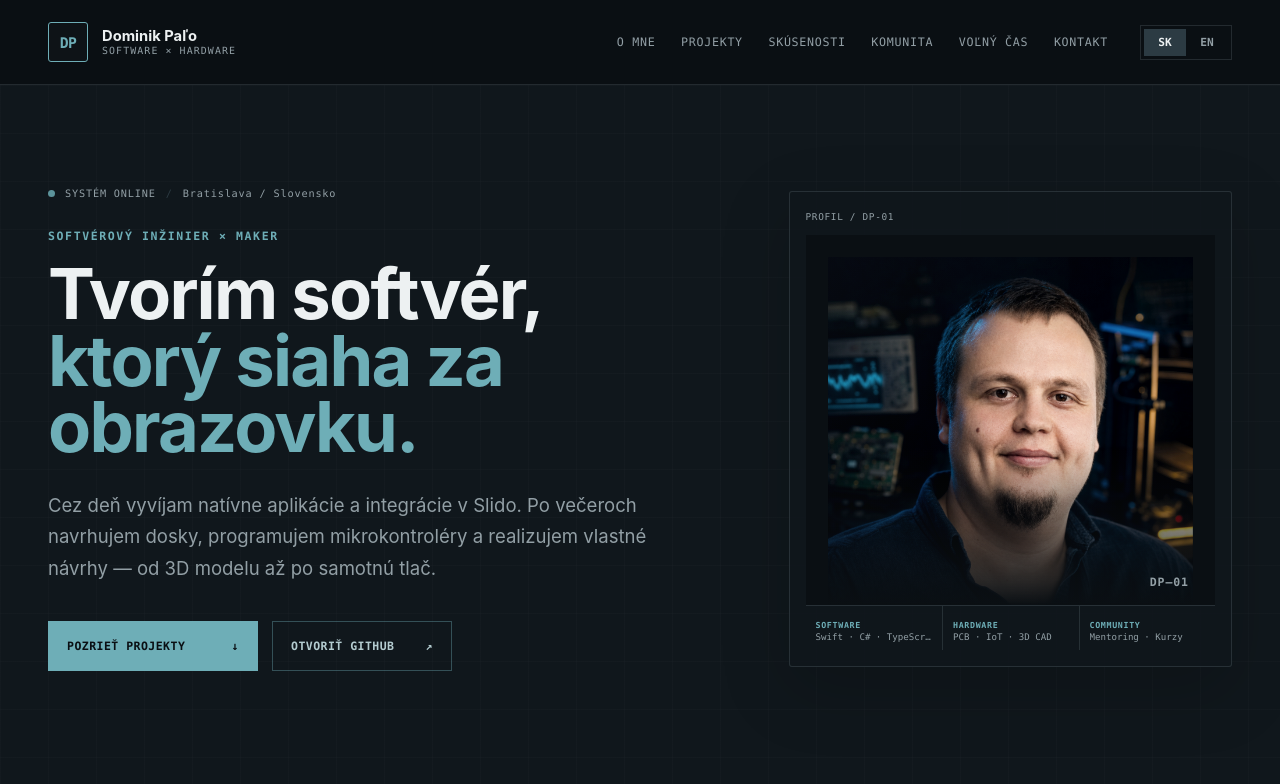
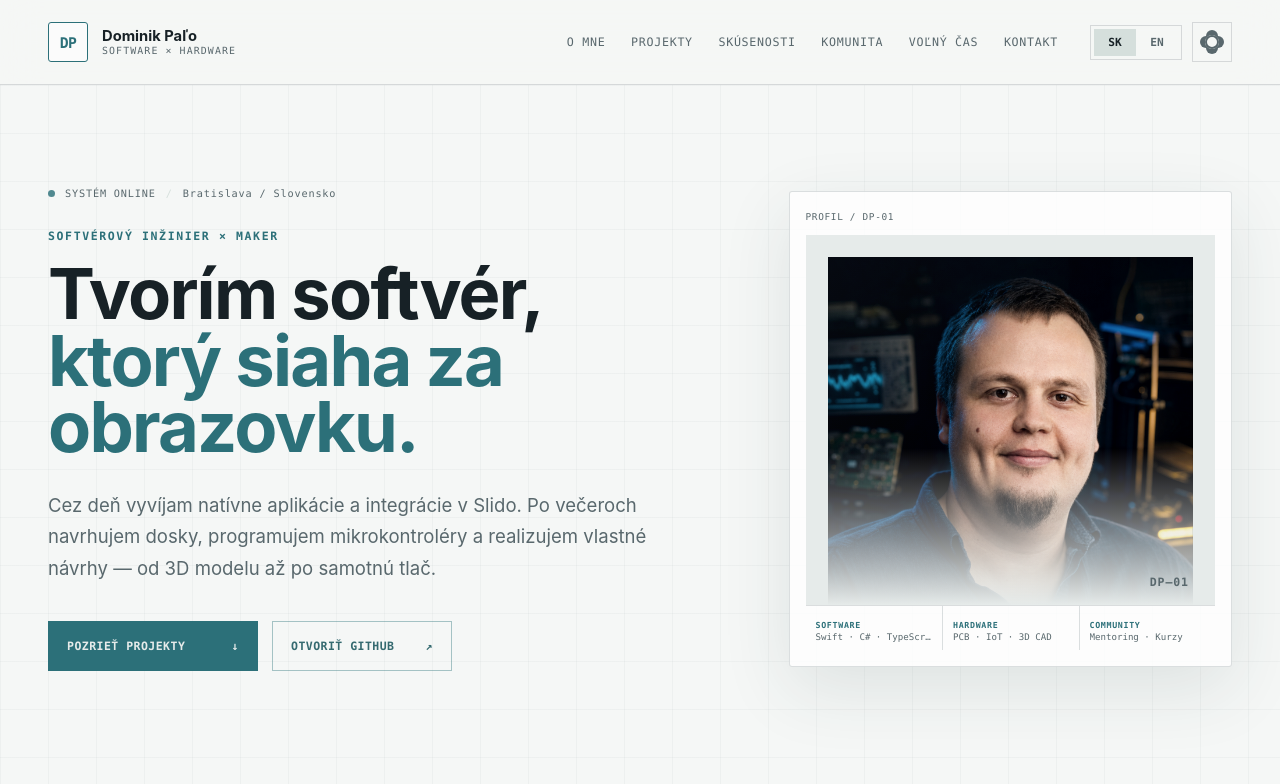
Before and after one commit to DominikPalo/dominikpalo.github.io, a React (Vite) app: page / in a window 1280 px wide. Shown: the top 784 px of the page. Built offline with nearby package versions, Linux system fonts and the light colour scheme.

Commit message:
Add system-aware light and dark themes

```diff
--- a/app/globals.css
+++ b/app/globals.css
@@ -1,4 +1,5 @@
 :root {
+  color-scheme: dark;
   --navy-950: #0a0f13;
   --navy-900: #10171c;
   --navy-850: #141d23;
@@ -16,6 +17,26 @@
   --font-mono: "SFMono-Regular", "Cascadia Code", Menlo, Consolas, monospace;
 }
 
+html[data-theme="light"] {
+  color-scheme: light;
+  --navy-950: #e6ebea;
+  --navy-900: #f5f7f6;
+  --navy-850: #edf1f0;
+  --navy-800: #e3e9e7;
+  --navy-700: #d5dfdc;
+  --cyan: #2c7079;
+  --cyan-soft: #356a70;
+  --yellow: #8d6b29;
+  --white: #172126;
+  --muted: #59686d;
+  --line: rgba(37, 60, 67, 0.16);
+  --line-strong: rgba(44, 112, 121, 0.4);
+}
+
+html[data-theme="dark"] {
+  color-scheme: dark;
+}
+
 * {
   box-sizing: border-box;
 }
@@ -217,6 +238,12 @@ img {
   padding: 3px;
 }
 
+.header-controls {
+  display: flex;
+  align-items: center;
+  gap: 10px;
+}
+
 .language-switch button {
   min-width: 42px;
   border: 0;
@@ -230,6 +257,60 @@ img {
 .language-switch button.active {
   background: var(--navy-700);
   color: var(--white);
+}
+
+.theme-switch {
+  display: grid;
+  width: 40px;
+  height: 40px;
+  flex: 0 0 40px;
+  place-items: center;
+  border: 1px solid var(--line);
+  background: transparent;
+  color: var(--muted);
+  cursor: pointer;
+  transition:
+    border-color 180ms ease,
+    color 180ms ease,
+    background-color 180ms ease;
+}
+
+.theme-switch:hover,
+.theme-switch:focus-visible {
+  outline: 0;
+  border-color: var(--line-strong);
+  background: rgba(110, 174, 183, 0.06);
+  color: var(--cyan);
+}
+
+.theme-icon {
+  display: none;
+  position: relative;
+  width: 14px;
+  height: 14px;
+}
+
+html[data-theme="light"] .theme-icon-light,
+html[data-theme="dark"] .theme-icon-dark {
+  display: block;
+}
+
+.theme-icon-light {
+  border: 2px solid currentColor;
+  border-radius: 50%;
+  box-shadow:
+    0 -6px 0 -1px currentColor,
+    0 6px 0 -1px currentColor,
+    -6px 0 0 -1px currentColor,
+    6px 0 0 -1px currentColor;
+}
+
+.theme-icon-dark {
+  border: 2px solid currentColor;
+  border-top-color: transparent;
+  border-right-color: transparent;
+  border-radius: 50%;
+  transform: rotate(24deg);
 }
 
 .hero {
@@ -1555,7 +1636,89 @@ html.maker-mode .corner {
   color: var(--cyan);
 }
 
+html[data-theme="light"] body::before {
+  background: linear-gradient(180deg, rgba(23, 33, 38, 0.02), transparent 34%);
+}
+
+html[data-theme="light"] body::after {
+  background: radial-gradient(circle at 78% 8%, rgba(44, 112, 121, 0.07), transparent 30%);
+}
+
+html[data-theme="light"] .site-header {
+  background: rgba(245, 247, 246, 0.9);
+}
+
+html[data-theme="light"] .brand-mark,
+html[data-theme="light"] .metric,
+html[data-theme="light"] .identity-panel,
+html[data-theme="light"] .maker-panel,
+html[data-theme="light"] .community-shell {
+  background: rgba(255, 255, 255, 0.56);
+}
+
+html[data-theme="light"] .hero {
+  background:
+    linear-gradient(rgba(37, 60, 67, 0.035) 1px, transparent 1px),
+    linear-gradient(90deg, rgba(37, 60, 67, 0.035) 1px, transparent 1px);
+  background-size: 48px 48px;
+}
+
+html[data-theme="light"] .profile-system {
+  background: rgba(255, 255, 255, 0.78);
+  box-shadow: 0 22px 70px rgba(37, 60, 67, 0.11);
+}
+
+html[data-theme="light"] .work-section,
+html[data-theme="light"] .hobbies-section {
+  background: rgba(230, 235, 234, 0.5);
+}
+
+html[data-theme="light"] .project-card,
+html[data-theme="light"] .hobby-card,
+html[data-theme="light"] .contact-channel {
+  background: rgba(255, 255, 255, 0.72);
+}
+
+html[data-theme="light"] .project-open {
+  background: rgba(245, 247, 246, 0.9);
+  color: var(--white);
+}
+
+html[data-theme="light"] .ride-visual,
+html[data-theme="light"] .travel-visual {
+  background:
+    linear-gradient(rgba(37, 60, 67, 0.035) 1px, transparent 1px),
+    linear-gradient(90deg, rgba(37, 60, 67, 0.035) 1px, transparent 1px),
+    var(--navy-950);
+}
+
+html[data-theme="light"] .motorcycle-outline,
+html[data-theme="light"] .asia-map-outline {
+  opacity: 0.48;
+  filter: invert(38%) sepia(20%) saturate(890%) hue-rotate(139deg) brightness(90%) contrast(88%);
+}
+
+html[data-theme="light"] .contact-field input,
+html[data-theme="light"] .contact-field textarea {
+  background: rgba(230, 235, 234, 0.58);
+}
+
+html[data-theme="light"] .contact-field input::placeholder,
+html[data-theme="light"] .contact-field textarea::placeholder {
+  color: rgba(70, 86, 92, 0.65);
+}
+
+html[data-theme="light"] .contact-field input:focus-visible,
+html[data-theme="light"] .contact-field textarea:focus-visible {
+  background: rgba(255, 255, 255, 0.88);
+}
+
 .maker-easter-egg {
+  --navy-950: #0a0f13;
+  --white: #edf1f2;
+  --muted: #929fa5;
+  --cyan: #35e6ff;
+  --yellow: #ffd540;
   position: fixed;
   right: 24px;
   bottom: 24px;
--- a/app/page.tsx
+++ b/app/page.tsx
@@ -3,6 +3,10 @@
 import { useEffect, useRef, useState } from "react";
 
 type Language = "sk" | "en";
+type Theme = "light" | "dark";
+type ThemeSource = "system" | "user" | null;
+
+const THEME_STORAGE_KEY = "palo-theme";
 
 const copy = {
   sk: {
@@ -16,6 +20,9 @@ const copy = {
     },
     skip: "Preskočiť na obsah",
     languageLabel: "Zmeniť jazyk na angličtinu",
+    themeSwitch: "Zmeniť farebný režim",
+    themeSwitchToLight: "Prepnúť na svetlý režim",
+    themeSwitchToDark: "Prepnúť na tmavý režim",
     status: "SYSTÉM ONLINE",
     location: "Bratislava / Slovensko",
     eyebrow: "SOFTVÉROVÝ INŽINIER × MAKER",
@@ -206,6 +213,9 @@ const copy = {
     },
     skip: "Skip to content",
     languageLabel: "Switch language to Slovak",
+    themeSwitch: "Change color mode",
+    themeSwitchToLight: "Switch to light mode",
+    themeSwitchToDark: "Switch to dark mode",
     status: "SYSTEM ONLINE",
     location: "Bratislava / Slovakia",
     eyebrow: "SOFTWARE ENGINEER × MAKER",
@@ -391,6 +401,8 @@ export default function Home() {
   const [language, setLanguage] = useState<Language>("sk");
   const [messageSent, setMessageSent] = useState(false);
   const [makerMode, setMakerMode] = useState(false);
+  const [theme, setTheme] = useState<Theme | null>(null);
+  const [themeSource, setThemeSource] = useState<ThemeSource>(null);
   const brandTapCount = useRef(0);
   const lastBrandTap = useRef(0);
   const t = copy[language];
@@ -398,6 +410,60 @@ export default function Home() {
   useEffect(() => {
     document.documentElement.lang = language;
   }, [language]);
+
+  useEffect(() => {
+    const currentTheme =
+      document.documentElement.dataset.theme === "light" ? "light" : "dark";
+    let source: ThemeSource = "system";
+
+    try {
+      const storedTheme = window.localStorage.getItem(THEME_STORAGE_KEY);
+      source = storedTheme === "light" || storedTheme === "dark" ? "user" : "system";
+    } catch {
+      // System theme remains the source when browser storage is unavailable.
+    }
+
+    setTheme(currentTheme);
+    setThemeSource(source);
+  }, []);
+
+  useEffect(() => {
+    if (!theme) {
+      return;
+    }
+
+    const root = document.documentElement;
+    const themeColor = document.querySelector<HTMLMetaElement>(
+      'meta[name="theme-color"]',
+    );
+
+    root.dataset.theme = theme;
+    root.style.colorScheme = theme;
+    themeColor?.setAttribute("content", theme === "dark" ? "#10171c" : "#f5f7f6");
+
+    if (themeSource === "user") {
+      try {
+        window.localStorage.setItem(THEME_STORAGE_KEY, theme);
+      } catch {
+        // The selected theme still applies for this visit when storage is unavailable.
+      }
+    }
+  }, [theme, themeSource]);
+
+  useEffect(() => {
+    if (themeSource !== "system") {
+      return;
+    }
+
+    const systemTheme = window.matchMedia("(prefers-color-scheme: dark)");
+    const syncWithSystem = (event: MediaQueryListEvent | MediaQueryList) => {
+      setTheme(event.matches ? "dark" : "light");
+    };
+
+    syncWithSystem(systemTheme);
+    systemTheme.addEventListener("change", syncWithSystem);
+    return () => systemTheme.removeEventListener("change", syncWithSystem);
+  }, [themeSource]);
 
   useEffect(() => {
     const query = new URLSearchParams(window.location.search);
@@ -475,6 +541,21 @@ export default function Home() {
     }
   };
 
+  const handleThemeToggle = () => {
+    const currentTheme =
+      theme ?? (document.documentElement.dataset.theme === "light" ? "light" : "dark");
+
+    setThemeSource("user");
+    setTheme(currentTheme === "dark" ? "light" : "dark");
+  };
+
+  const themeSwitchLabel =
+    theme === "dark"
+      ? t.themeSwitchToLight
+      : theme === "light"
+        ? t.themeSwitchToDark
+        : t.themeSwitch;
+
   return (
     <main id="content">
       <a className="skip-link" href="#about">
@@ -510,6 +591,7 @@ export default function Home() {
             <a href="#contact">{t.nav.contact}</a>
           </nav>
 
+          <div className="header-controls">
             <div className="language-switch" aria-label={t.languageLabel}>
               <button
                 type="button"
@@ -526,6 +608,18 @@ export default function Home() {
                 aria-pressed={language === "en"}
               >
                 EN
+              </button>
+            </div>
+
+            <button
+              className="theme-switch"
+              type="button"
+              onClick={handleThemeToggle}
+              aria-label={themeSwitchLabel}
+              title={themeSwitchLabel}
+            >
+              <span className="theme-icon theme-icon-light" aria-hidden="true" />
+              <span className="theme-icon theme-icon-dark" aria-hidden="true" />
             </button>
           </div>
         </div>
--- a/index.html
+++ b/index.html
@@ -12,7 +12,31 @@
       name="description"
       content="Dominik Paľo (Dominik Palo) je senior softvérový inžinier v Slido/Cisco, maker a lektor z Bratislavy so záujmom o hardvér, IoT a 3D tlač."
     />
-    <meta name="theme-color" content="#061522" />
+    <meta name="theme-color" content="#10171c" />
+    <script>
+      (() => {
+        let storedTheme = null;
+
+        try {
+          storedTheme = localStorage.getItem("palo-theme");
+        } catch {
+          // System preference is still available when browser storage is blocked.
+        }
+
+        const theme =
+          storedTheme === "light" || storedTheme === "dark"
+            ? storedTheme
+            : matchMedia("(prefers-color-scheme: dark)").matches
+              ? "dark"
+              : "light";
+
+        document.documentElement.dataset.theme = theme;
+        document.documentElement.style.colorScheme = theme;
+        document
+          .querySelector('meta[name="theme-color"]')
+          ?.setAttribute("content", theme === "dark" ? "#10171c" : "#f5f7f6");
+      })();
+    </script>
     <link rel="canonical" href="https://palo.sk/" />
     <link rel="me" href="https://github.com/DominikPalo" />
     <link rel="me" href="https://www.linkedin.com/in/dpalo" />
@@ -67,7 +91,7 @@
             "url": "https://palo.sk/",
             "name": "Dominik Paľo — softvérový inžinier a maker",
             "description": "Osobný profil Dominika Paľa, senior softvérového inžiniera, makera a lektora z Bratislavy.",
-            "dateModified": "2026-07-17",
+            "dateModified": "2026-07-19",
             "inLanguage": ["sk", "en"],
             "isPartOf": { "@id": "https://palo.sk/#website" },
             "mainEntity": { "@id": "https://palo.sk/#person" }
```
Lines whose indentation alone changed are shown as unchanged.
